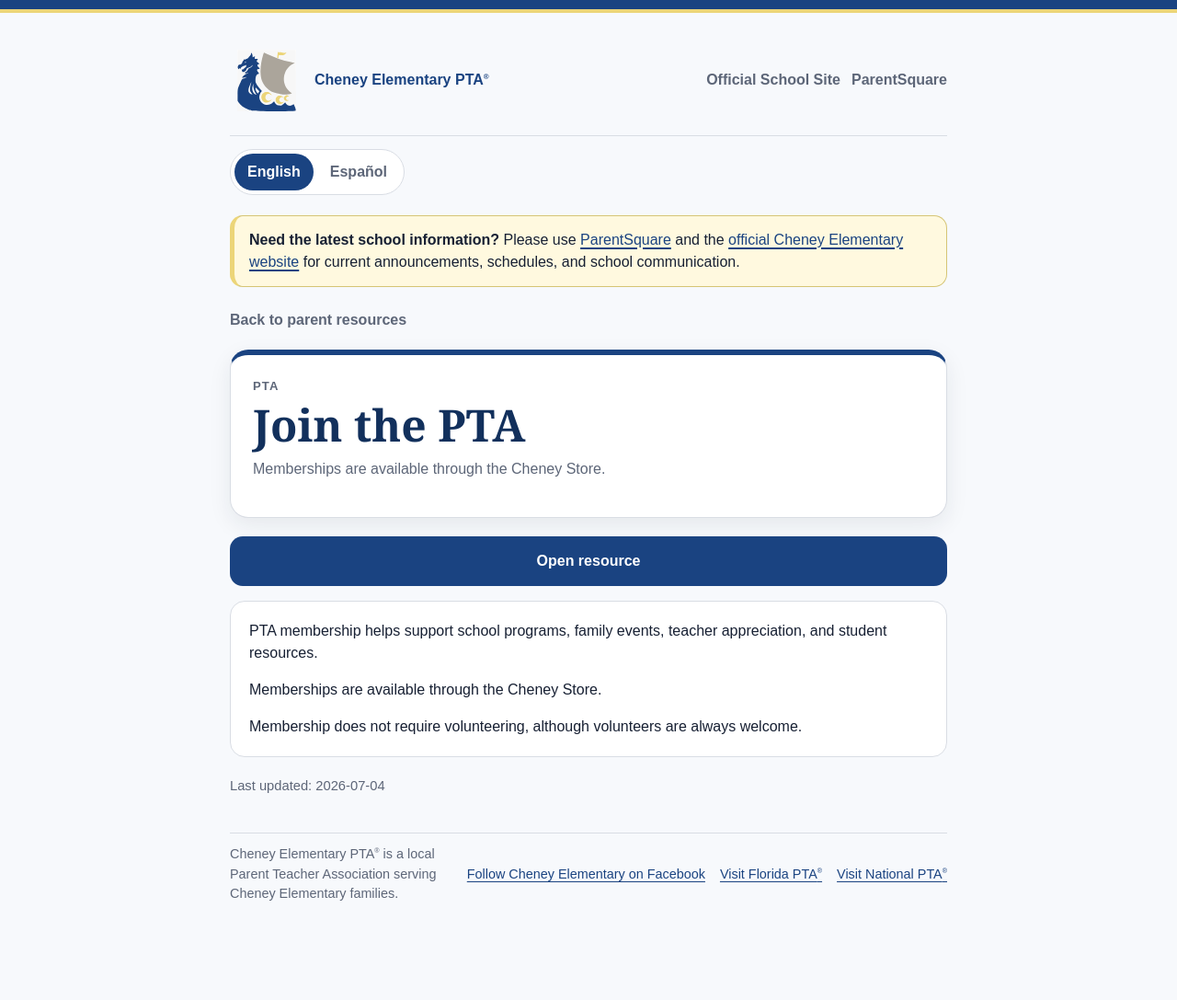
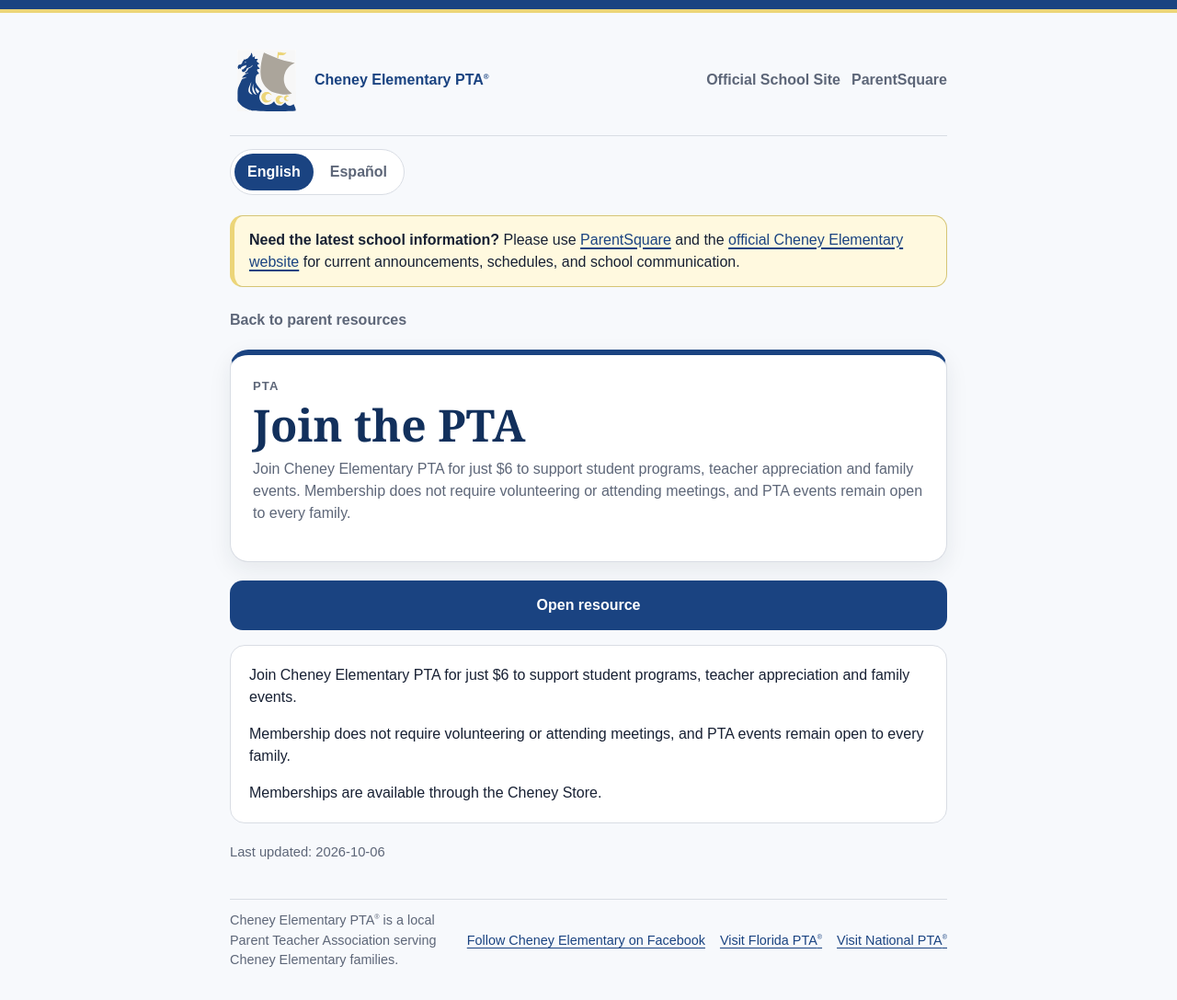
Before and after one commit to matthewtckr/cheneypta, a Jekyll site: the page built from _resources/pta-membership.md, in a window 1280 px wide. Shown: the whole page at 92% size. Built offline with Jekyll 4.4.1, drawn with Linux system fonts in a browser that asks for light colours; before the commit the page ends 1015 px from its top, so only the background shows below that.

Commit message:
Clarify PTA membership benefits

```diff
--- a/_resources/pta-membership.md
+++ b/_resources/pta-membership.md
@@ -1,23 +1,23 @@
 ---
 title: Join the PTA
 title_es: Únase al PTA
-description: Memberships are available through the Cheney Store.
-description_es: Las membresías están disponibles en la tienda de Cheney.
+description: Join Cheney Elementary PTA for just $6 to support student programs, teacher appreciation and family events. Membership does not require volunteering or attending meetings, and PTA events remain open to every family.
+description_es: Únase a Cheney Elementary PTA por solo $6 para apoyar programas estudiantiles, el reconocimiento de los maestros y eventos familiares. La membresía no requiere ser voluntario ni asistir a reuniones, y los eventos de la PTA siguen abiertos a todas las familias.
 category: PTA
 category_es: PTA
 order: 40
 external_url: https://cheneypta.givebacks.com/shop?category=16376
-last_updated: 2026-07-04
+last_updated: 2026-10-06
 content_en: |
-  PTA membership helps support school programs, family events, teacher appreciation, and student resources.
+  Join Cheney Elementary PTA for just $6 to support student programs, teacher appreciation and family events.
+
+  Membership does not require volunteering or attending meetings, and PTA events remain open to every family.
 
   Memberships are available through the Cheney Store.
+content_es: |
+  Únase a Cheney Elementary PTA por solo $6 para apoyar programas estudiantiles, el reconocimiento de los maestros y eventos familiares.
 
-  Membership does not require volunteering, although volunteers are always welcome.
-content_es: |
-  La membresía del PTA ayuda a apoyar programas escolares, eventos familiares, reconocimiento a los maestros y recursos para estudiantes.
+  La membresía no requiere ser voluntario ni asistir a reuniones, y los eventos de la PTA siguen abiertos a todas las familias.
 
   Las membresías están disponibles en la tienda de Cheney.
-
-  Ser miembro no requiere ser voluntario, aunque los voluntarios siempre son bienvenidos.
 ---
```
Also changed, not shown: index.md (+1 -1 lines).
